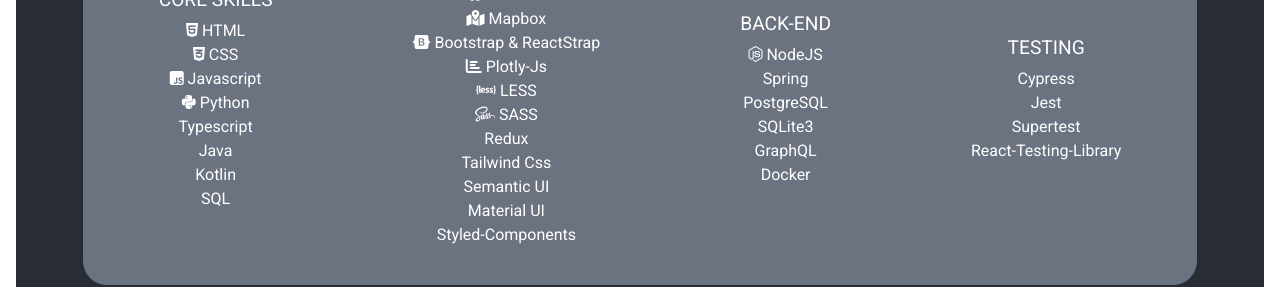
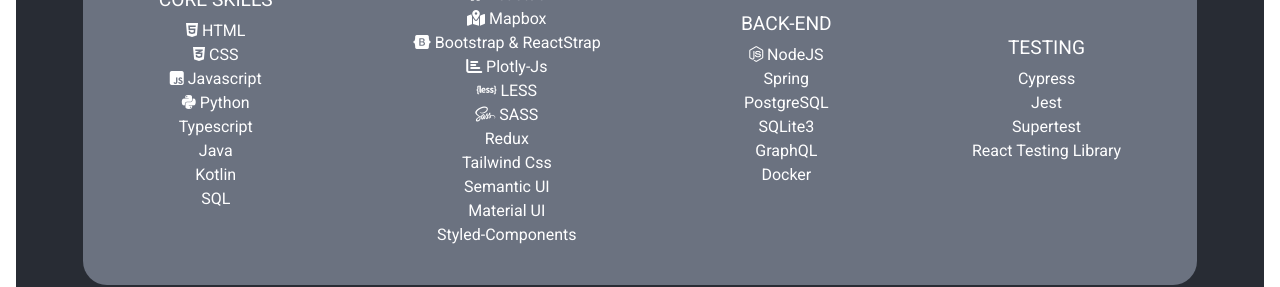
Before and after one commit to meloegel/portfolio, a React (Create React App) app: page / in a window 1280 px wide. Shown: the part 4780-5067 px from the top of the page. Built offline with nearby package versions, Linux system fonts and the light colour scheme.

Commit message:
gramatical fix

```diff
--- a/src/components/skills.js
+++ b/src/components/skills.js
@@ -54,7 +54,7 @@
                             <li>Cypress</li>
                             <li>Jest</li>
                             <li>Supertest</li>
-                            <li>React-Testing-Library</li>
+                            <li>React Testing Library</li>
                         </ul>
                     </div>
                 </div>
```
